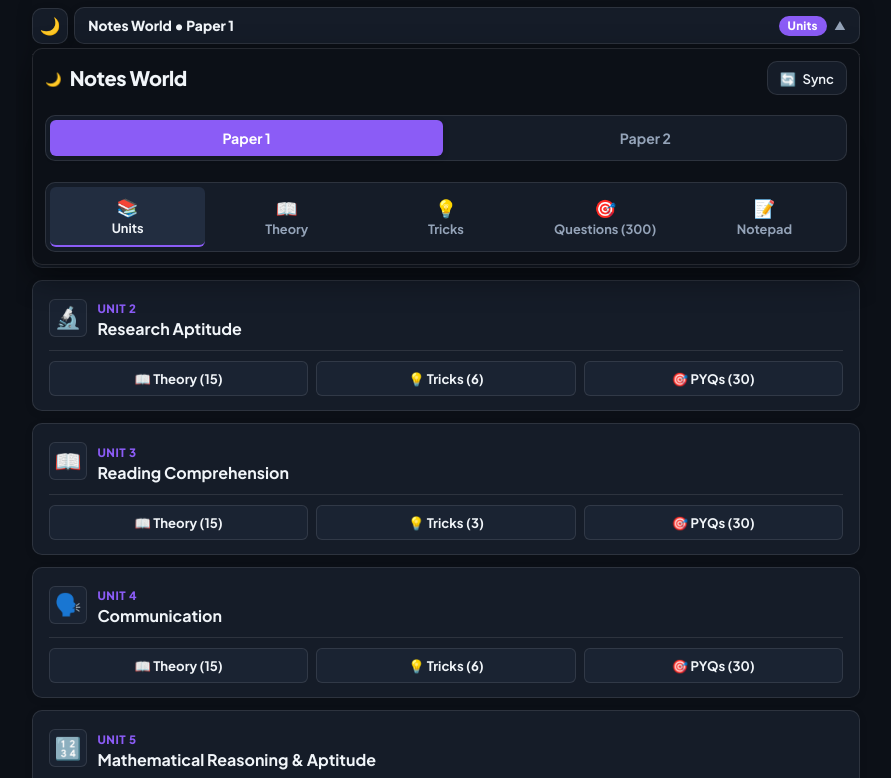
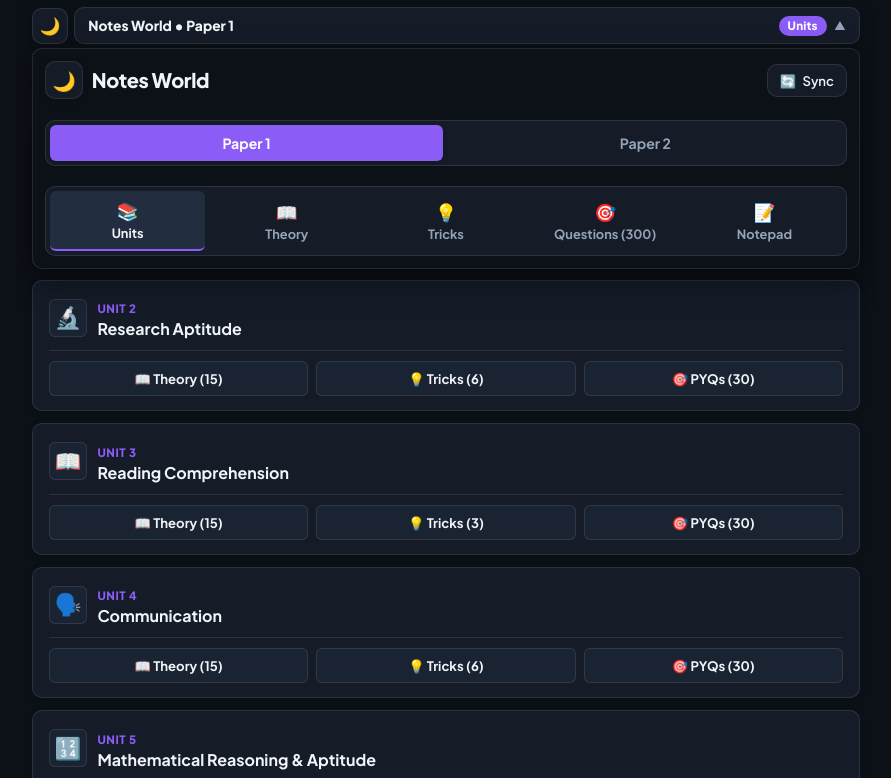
Before and after one commit to SafuraPatel/notes-world, a website: page index.html in a window 1280 px wide. Both pictures are taken after a click on the button "Click to view header & navigation menu". Shown: the top 778 px of the page, without its empty margins (194-1085 px from the left). Drawn offline with Linux system fonts and the light colour scheme; no server answers.

Commit message:
Auto-deploy: update saved at 2026-09-18 19:40:31

```diff
--- a/css/layout.css
+++ b/css/layout.css
@@ -203,11 +203,40 @@
 .brand-title {
   display: flex;
   align-items: center;
-  gap: 0.5rem;
+  gap: 0.55rem;
   font-size: 1.25rem;
   font-weight: 800;
   color: var(--text-main);
   letter-spacing: -0.02em;
+}
+
+.brand-theme-btn {
+  background: var(--bg-card);
+  border: 1px solid var(--border);
+  border-radius: var(--radius-md);
+  width: 38px;
+  height: 38px;
+  min-width: 38px;
+  padding: 0;
+  display: inline-flex;
+  align-items: center;
+  justify-content: center;
+  font-size: 1.18rem;
+  cursor: pointer;
+  color: var(--text-main);
+  transition: all 0.2s cubic-bezier(0.16, 1, 0.3, 1);
+  box-shadow: 0 2px 6px rgba(0, 0, 0, 0.15);
+  flex-shrink: 0;
+}
+
+.brand-theme-btn:hover {
+  background: var(--bg-hover);
+  border-color: var(--accent-current);
+  transform: scale(1.06);
+}
+
+.brand-theme-btn:active {
+  transform: scale(0.95);
 }
 
 .brand-logo-badge {
```
